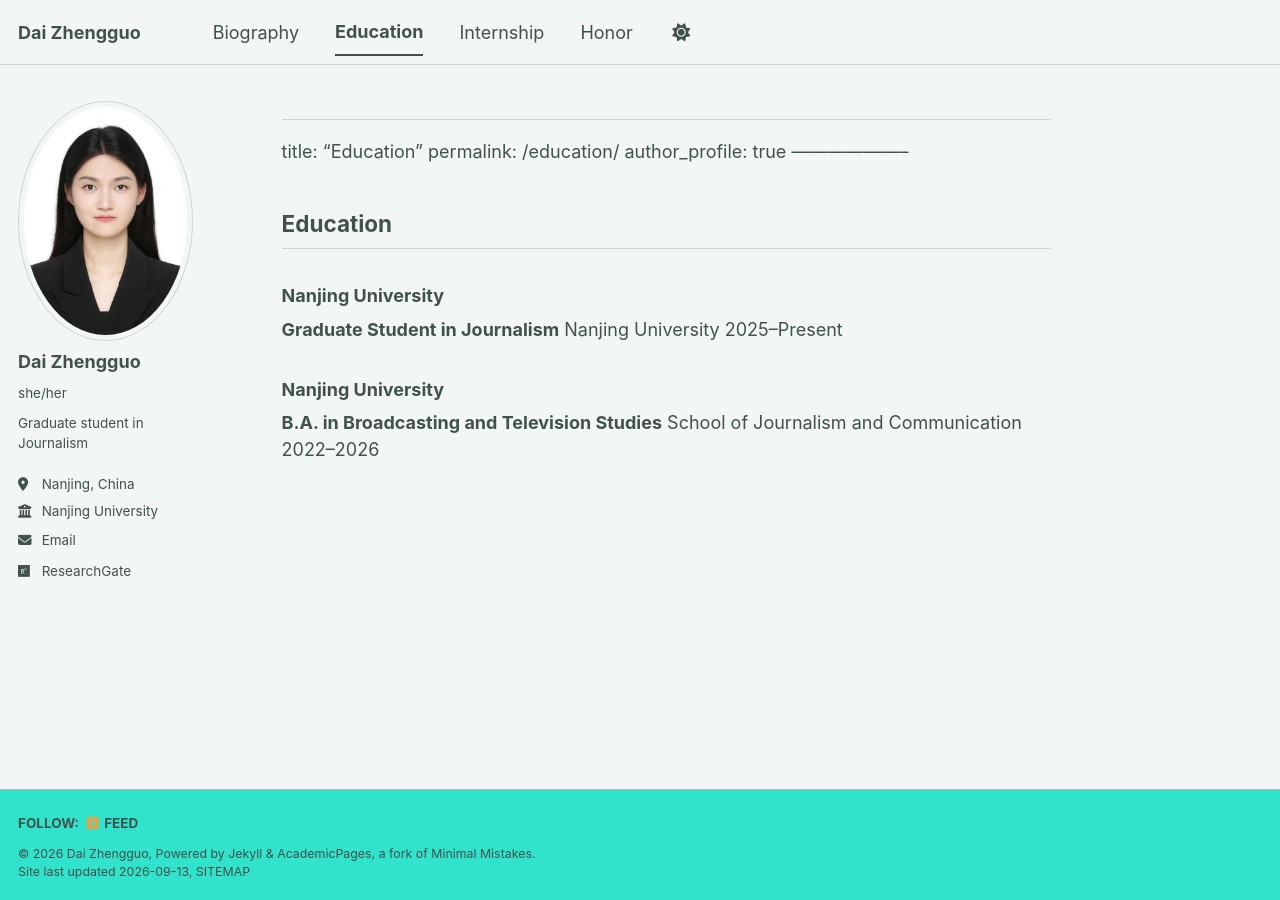
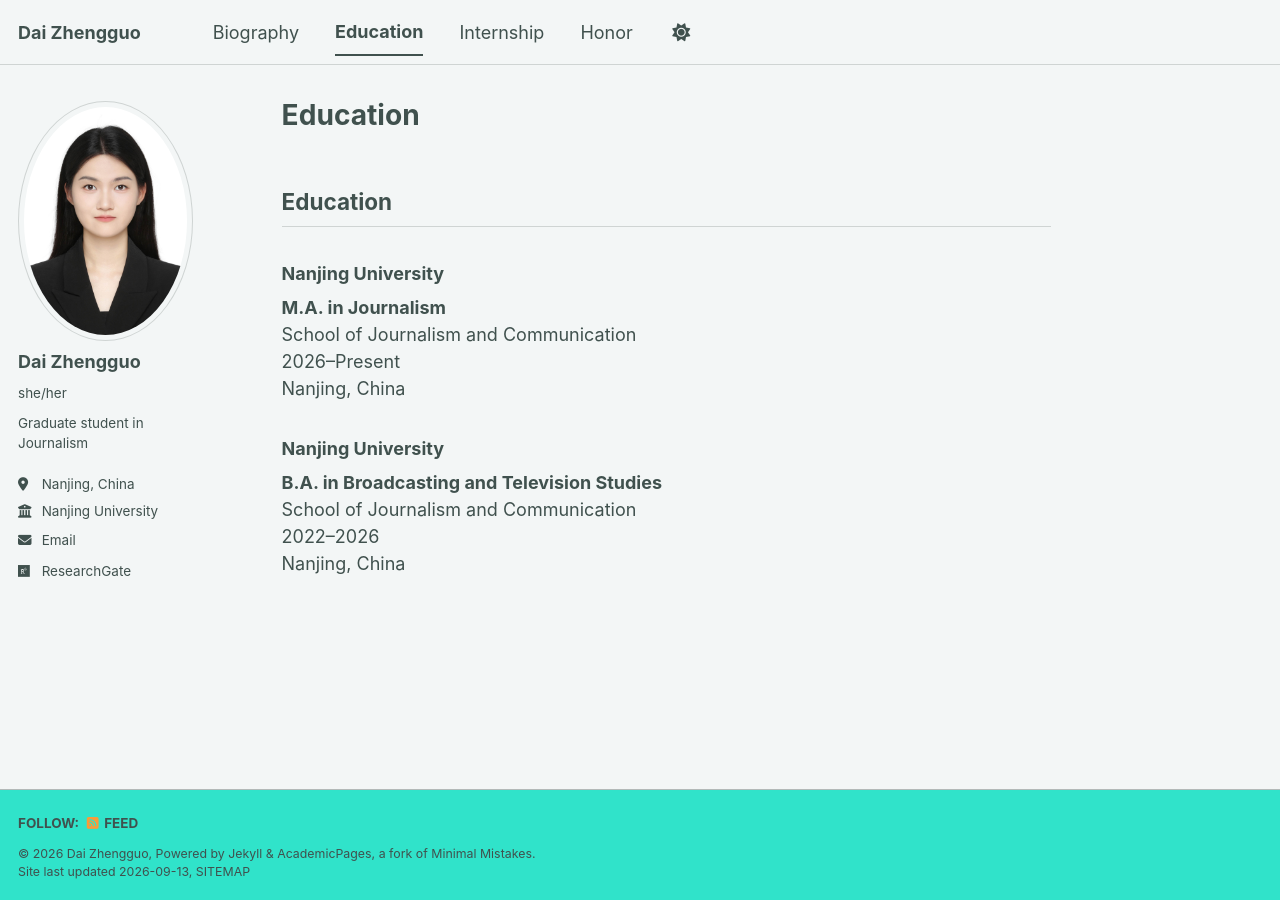
Before and after one commit to ffszsxy/ffszsxy.github.io, a Jekyll site: the page built from _pages/education.md, in a window 1280 px wide. Built offline with Jekyll 4.4.1, drawn with Linux system fonts in a browser that asks for light colours; a style sheet for code colours, icons or effects is not loaded; our own code applies the rules of GitHub Pages for plain Markdown files.

Commit message:
Update education.md

```diff
--- a/_pages/education.md
+++ b/_pages/education.md
@@ -1,20 +1,20 @@
 ---
-
-title: "Education"
 permalink: /education/
 author_profile: true
---------------------
+---
 
 ## Education
 
 ### Nanjing University
 
-**Graduate Student in Journalism**
-Nanjing University
-2025–Present
+**M.A. in Journalism**
+School of Journalism and Communication
+2026–Present
+Nanjing, China
 
 ### Nanjing University
 
 **B.A. in Broadcasting and Television Studies**
 School of Journalism and Communication
 2022–2026
+Nanjing, China
```
